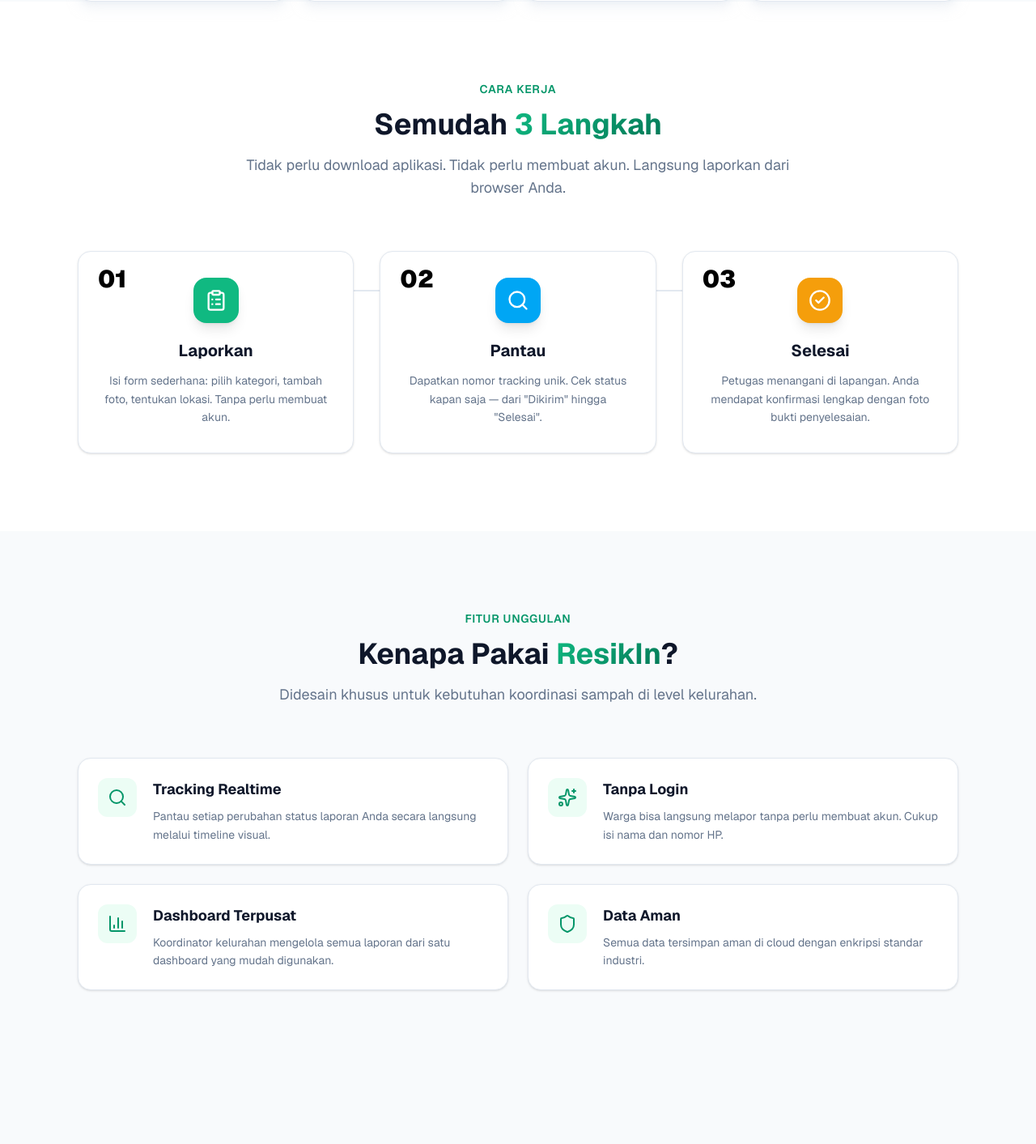
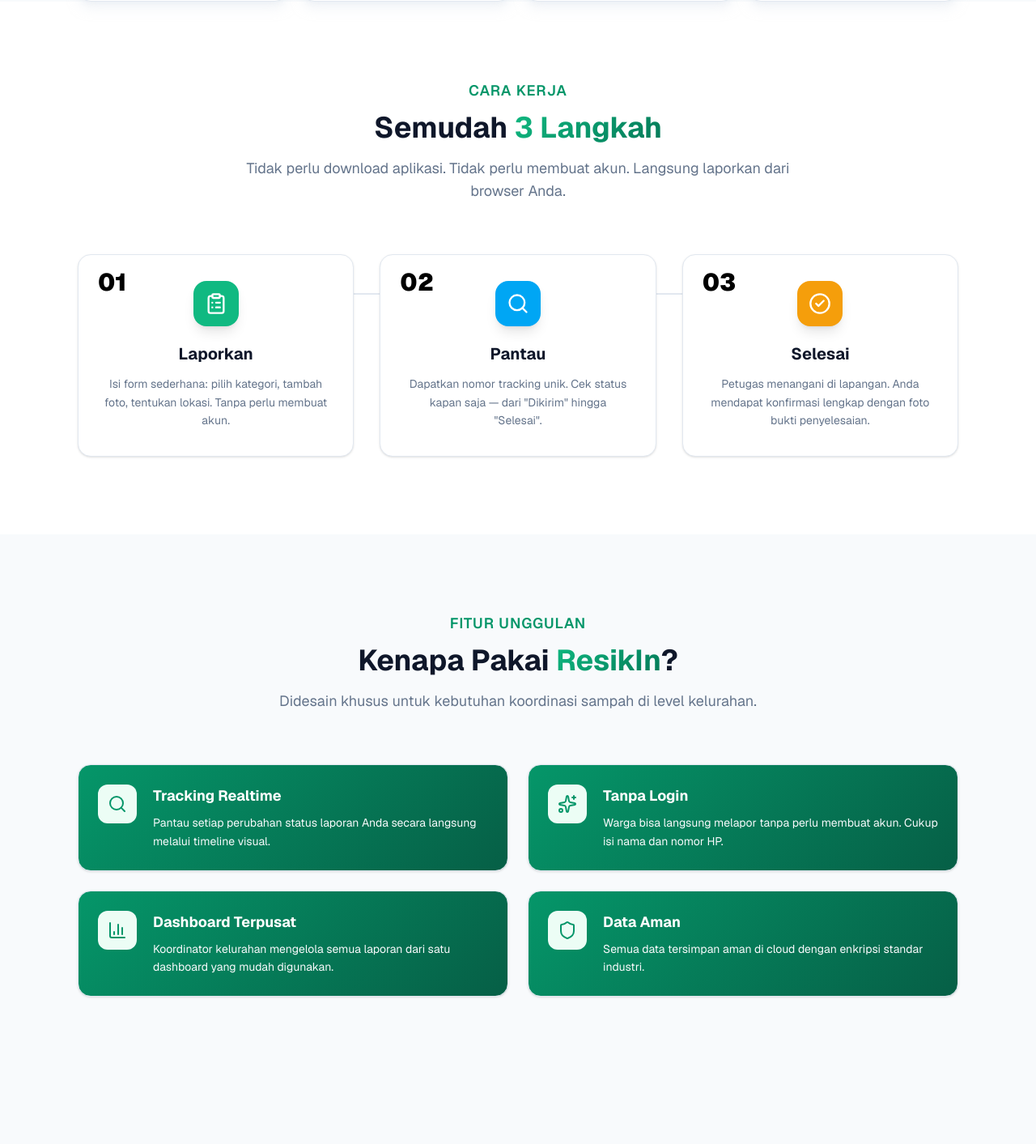
Before and after one commit to Hanafi-Sh/resikin, a Next.js app: page / in a window 1280 px wide. Shown: the part 905-2318 px from the top of the page at 81% size. Built offline with nearby package versions, Linux system fonts and the light colour scheme; no server answers.

Commit message:
fix: features in landing page

```diff
--- a/src/app/page.js
+++ b/src/app/page.js
@@ -251,7 +251,7 @@
       <section className="py-24 bg-white" id="cara-kerja">
         <div className="max-w-6xl mx-auto px-4 sm:px-6 lg:px-8">
           <div className="text-center mb-16">
-            <span className="text-sm font-semibold text-emerald-600 uppercase tracking-wider">
+            <span className="text-lg font-semibold text-emerald-600 uppercase tracking-wider">
               Cara Kerja
             </span>
             <h2 className="mt-3 text-3xl sm:text-4xl font-bold text-slate-900">
@@ -269,8 +269,8 @@
                 <div key={item.step} className="relative group">
                   {/* Connector line */}
                   {i < steps.length - 1 && (
-                    <div className="hidden md:block absolute top-12 left-[60%] w-[calc(100%-20%)] h-0.5 bg-slate-200">
-                      <div className="absolute right-0 -top-1 w-2.5 h-2.5 border-r-2 border-t-2 border-slate-300 rotate-45" />
+                    <div className="md:block absolute -bottom-5 left-[40%] md:top-12 md:left-[60%] w-[20%] md:w-[80%] md:rotate-0 rotate-90 h-0.5 bg-slate-200">
+                      <div className="absolute right-0 -top-1 w-1 h-1 border-r-2 border-t-2 border-slate-300 rotate-45" />
                     </div>
                   )}
 
@@ -300,7 +300,7 @@
       <section className="py-24 bg-slate-50" id="fitur">
         <div className="max-w-6xl mx-auto px-4 sm:px-6 lg:px-8">
           <div className="text-center mb-16">
-            <span className="text-sm font-semibold text-emerald-600 uppercase tracking-wider">
+            <span className="text-lg font-semibold text-emerald-600 uppercase tracking-wider">
               Fitur Unggulan
             </span>
             <h2 className="mt-3 text-3xl sm:text-4xl font-bold text-slate-900">
@@ -315,13 +315,13 @@
             {features.map((feature) => {
               const Icon = feature.icon;
               return (
-                <Card key={feature.title} hover className="p-6 flex gap-5">
+                <Card key={feature.title} hover className="p-6 flex gap-5 bg-gradient-emerald">
                   <div className="w-12 h-12 bg-emerald-50 rounded-xl flex items-center justify-center shrink-0">
                     <Icon className="w-6 h-6 text-emerald-600" />
                   </div>
                   <div>
-                    <h3 className="text-lg font-bold text-slate-900 mb-2">{feature.title}</h3>
-                    <p className="text-sm text-slate-500 leading-relaxed">{feature.description}</p>
+                    <h3 className="text-lg font-bold text-white mb-2">{feature.title}</h3>
+                    <p className="text-sm text-slate-50 leading-relaxed">{feature.description}</p>
                   </div>
                 </Card>
               );
```
